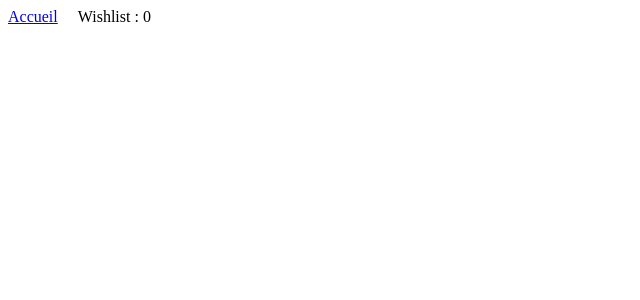
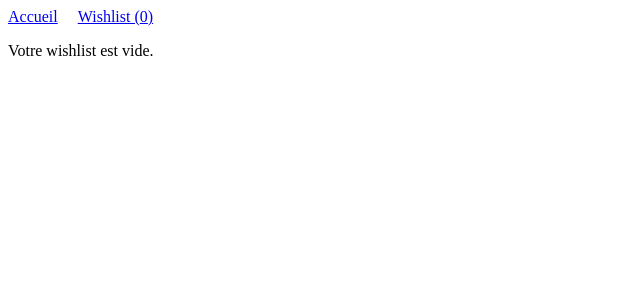
Before and after one commit to LauraLermechain/movie-app-react, a React (Vite) app: page /wishlist in a window 1280 px wide. Before the commit this address had no page. Shown: the top 300 px of the page, without its empty margins (0-640 px from the left). Built offline with nearby package versions, Linux system fonts and the light colour scheme.

Commit message:
feat : page WishList

```diff
--- a/src/App.jsx
+++ b/src/App.jsx
@@ -2,6 +2,8 @@ import { Routes, Route } from "react-router-dom";
 import Navbar from "./components/Navbar";
 import MovieList from "./components/MovieList";
 import MovieDetails from "./components/MovieDetails";
+import Wishlist from "./components/Wishlist";
+
 
 export default function App() {
     return (
@@ -11,6 +13,7 @@ export default function App() {
             <Routes>
                 <Route path="/" element={<MovieList />} />
                 <Route path="/movie/:id" element={<MovieDetails />} />
+                <Route path="/wishlist" element={<Wishlist />} />
             </Routes>
         </>
     );
--- a/src/components/Navbar.jsx
+++ b/src/components/Navbar.jsx
@@ -8,10 +8,10 @@ export default function Navbar() {
     return (
         <nav>
             <Link to="/">Accueil</Link>
+            <Link to="/wishlist" style={{ marginLeft: "20px" }}>
+                Wishlist ({wishlist.length})
+            </Link>
 
-            <span style={{ marginLeft: "20px" }}>
-                Wishlist : {wishlist.length}
-            </span>
         </nav>
     );
 }
--- /dev/null
+++ b/src/components/Wishlist.jsx
@@ -0,0 +1,38 @@
+import { useContext } from "react";
+import { WishlistContext } from "../context/WishlistProvider";
+import { Link } from "react-router-dom";
+
+export default function Wishlist() {
+    const { wishlist, removeFromWishlist } = useContext(WishlistContext);
+
+    if (wishlist.length === 0) {
+        return <p>Votre wishlist est vide.</p>;
+    }
+
+    return (
+        <div>
+            <h1>Ma wishlist</h1>
+
+            {wishlist.map((movie) => (
+                <div key={movie.id}>
+                    <h3>{movie.title}</h3>
+
+                    <img
+                        src={`https://image.tmdb.org/t/p/w200${movie.poster_path}`}
+                        alt={movie.title}
+                    />
+
+                    <p>Note : {movie.vote_average}</p>
+
+                    <Link to={`/movie/${movie.id}`}>
+                        <button>Voir les détails</button>
+                    </Link>
+
+                    <button onClick={() => removeFromWishlist(movie.id)}>
+                        Retirer
+                    </button>
+                </div>
+            ))}
+        </div>
+    );
+}
```
